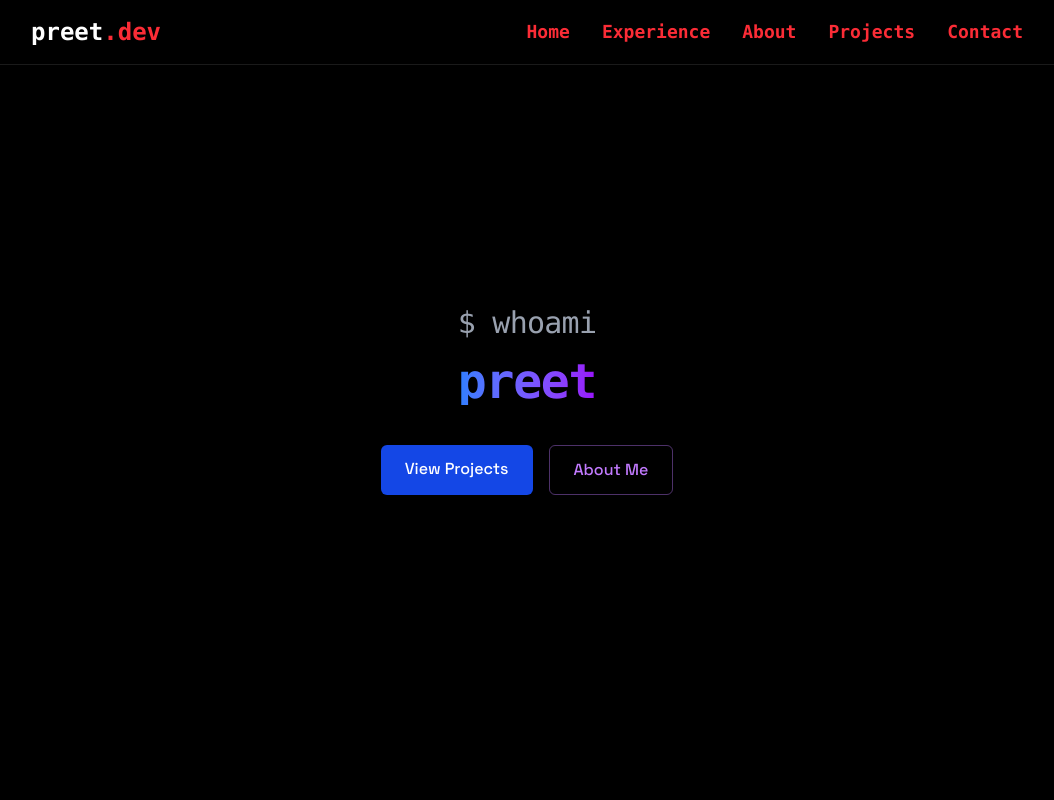
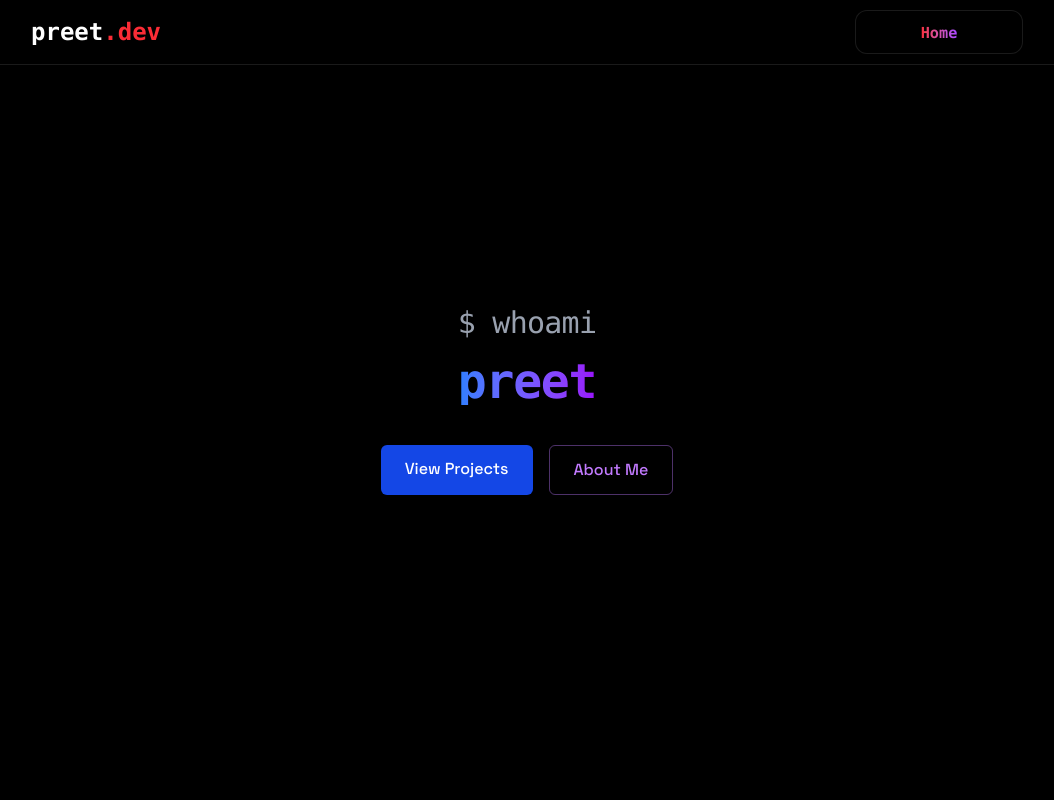
Before and after one commit to pr33tpatel/preet-dev, a React (Vite) app: page / in a window 1280 px wide. Shown: the top 800 px of the page, without its empty margins (113-1167 px from the left). Built offline with nearby package versions, Linux system fonts and the light colour scheme.

Commit message:
feat(navbar): added `SectionWheel`

```diff
--- a/src/components/Navbar.jsx
+++ b/src/components/Navbar.jsx
@@ -1,18 +1,21 @@
 import { useEffect } from "react";
+import { SectionWheel } from "./SectionWheel";
 
 export const Navbar = ({ menuOpen, setMenuOpen }) => {
   useEffect(() => {
     document.body.style.overflow = menuOpen ? "hidden" : "";
   }, [menuOpen]);
+
   return (
-    <nav className="bg-[rgba(10, 10, 10, 0.8)] fixed top-0 z-40 w-full border-b border-white/10 shadow-lg backdrop-blur-lg">
+    <nav className="fixed top-0 z-40 w-full border-b border-white/10 bg-black/80 shadow-lg backdrop-blur-lg">
       <div className="mx-auto max-w-5xl px-4">
         <div className="flex h-16 items-center justify-between">
+          {/* Logo */}
           <a href="#home" className="font-mono text-2xl font-bold text-white">
-            {" "}
-            preet<span className="text-red-500">.dev</span>{" "}
+            preet<span className="text-red-500">.dev</span>
           </a>
 
+          {/* Mobile: hamburger (unchanged) */}
           <div
             className="relative z-40 h-5 w-7 cursor-pointer md:hidden"
             onClick={() => setMenuOpen((prev) => !prev)}
@@ -20,41 +23,9 @@ export const Navbar = ({ menuOpen, setMenuOpen }) => {
             &#9776;
           </div>
 
-          <div className="hidden items-center space-x-8 md:flex">
-            <a
-              href="#home"
-              className="font-mono text-lg font-bold text-red-500 transition-colors hover:text-white"
-            >
-              Home{" "}
-            </a>
-
-            <a
-              href="#experience"
-              className="font-mono text-lg font-bold text-red-500 transition-colors hover:text-white"
-            >
-              Experience{" "}
-            </a>
-
-            <a
-              href="#about"
-              className="font-mono text-lg font-bold text-red-500 transition-colors hover:text-white"
-            >
-              About{" "}
-            </a>
-
-            <a
-              href="#projects"
-              className="font-mono text-lg font-bold text-red-500 transition-colors hover:text-white"
-            >
-              Projects{" "}
-            </a>
-
-            <a
-              href="#contact"
-              className="font-mono text-lg font-bold text-red-500 transition-colors hover:text-white"
-            >
-              Contact{" "}
-            </a>
+          {/* Desktop: section wheel */}
+          <div className="hidden items-center md:flex">
+            <SectionWheel />
           </div>
         </div>
       </div>
--- /dev/null
+++ b/src/components/SectionWheel.jsx
@@ -0,0 +1,216 @@
+import { useState, useEffect, useRef, useCallback } from "react";
+
+const SECTIONS = [
+  { label: "Home", id: "home" },
+  { label: "Experience", id: "experience" },
+  { label: "About", id: "about" },
+  { label: "Projects", id: "projects" },
+  { label: "Contact", id: "contact" },
+];
+
+const N = SECTIONS.length;
+const ITEM_H = 44;
+// Triple array for the infinite scroll trick , but the middle array is the real, "determining" one
+const ITEMS = [...SECTIONS, ...SECTIONS, ...SECTIONS];
+
+export const SectionWheel = () => {
+  const [activeIdx, setActiveIdx] = useState(0);
+  const [virtIdx, setVirtIdx] = useState(N);
+  const [isOpen, setIsOpen] = useState(false);
+  const [transitionOn, setTransitionOn] = useState(true);
+  const containerRef = useRef(null);
+
+  const actualIdx = virtIdx % N;
+
+  // Active section detection
+  useEffect(() => {
+    const observers = SECTIONS.map((s, i) => {
+      const el = document.getElementById(s.id);
+      if (!el) return null;
+      const obs = new IntersectionObserver(
+        ([entry]) => {
+          if (entry.isIntersecting) setActiveIdx(i);
+        },
+        { threshold: 0.35, rootMargin: "-80px 0px -20% 0px" },
+      );
+      obs.observe(el);
+      return obs;
+    }).filter(Boolean);
+    return () => observers.forEach((o) => o.disconnect());
+  }, []);
+
+  // sync drum to active section when wheel closes
+  useEffect(() => {
+    if (!isOpen) {
+      setTransitionOn(false);
+      setVirtIdx(N + activeIdx);
+    }
+  }, [isOpen]); // eslint-disable-line
+
+  useEffect(() => {
+    if (!isOpen) {
+      setTransitionOn(false);
+      setVirtIdx(N + activeIdx);
+    }
+  }, [activeIdx]); // eslint-disable-line
+
+  // infinite scroll trick
+  useEffect(() => {
+    if (virtIdx < N) {
+      setTransitionOn(false);
+      setVirtIdx((v) => v + N);
+    } else if (virtIdx >= 2 * N) {
+      setTransitionOn(false);
+      setVirtIdx((v) => v - N);
+    }
+  }, [virtIdx]);
+
+  useEffect(() => {
+    if (!transitionOn) {
+      const raf = requestAnimationFrame(() => requestAnimationFrame(() => setTransitionOn(true)));
+      return () => cancelAnimationFrame(raf);
+    }
+  }, [transitionOn]);
+
+  const handleWheel = useCallback(
+    (e) => {
+      if (!isOpen) return;
+      e.preventDefault();
+      setVirtIdx((v) => v + (e.deltaY > 0 ? 1 : -1));
+    },
+    [isOpen],
+  );
+
+  useEffect(() => {
+    const el = containerRef.current;
+    if (!el) return;
+    el.addEventListener("wheel", handleWheel, { passive: false });
+    return () => el.removeEventListener("wheel", handleWheel);
+  }, [handleWheel]);
+
+  // keyboard
+  useEffect(() => {
+    if (!isOpen) return;
+    const onKey = (e) => {
+      if (e.key === "Enter") navigate(actualIdx);
+      if (e.key === "Escape") setIsOpen(false);
+      if (e.key === "ArrowUp") setVirtIdx((v) => v - 1);
+      if (e.key === "ArrowDown") setVirtIdx((v) => v + 1);
+    };
+    window.addEventListener("keydown", onKey);
+    return () => window.removeEventListener("keydown", onKey);
+  }, [isOpen, actualIdx]); // eslint-disable-line
+
+  const navigate = (idx) => {
+    document.getElementById(SECTIONS[idx].id)?.scrollIntoView({ behavior: "smooth" });
+    setIsOpen(false);
+  };
+
+  // translateY: closed -> selected item at top of 1-slot container
+  //             open   -> selected item centered in 3-slot container (offset +1 item)
+  const translateY = isOpen ? -(virtIdx * ITEM_H) + ITEM_H : -(virtIdx * ITEM_H);
+  return (
+    <div
+      ref={containerRef}
+      className="relative select-none"
+      onMouseEnter={() => setIsOpen(true)}
+      onMouseLeave={() => setIsOpen(false)}
+      tabIndex={0}
+      onFocus={() => setIsOpen(true)}
+      onBlur={() => setIsOpen(false)}
+      aria-label="Section navigation"
+    >
+      {/* Clip container */}
+      <div
+        className="relative overflow-hidden rounded-xl border border-white/10 bg-black/60 backdrop-blur-md"
+        style={{
+          height: isOpen ? ITEM_H * 3 : ITEM_H,
+          width: 168,
+          transition: "height 280ms cubic-bezier(0.16, 1, 0.3, 1)",
+        }}
+      >
+        {/* Top fade mask */}
+        <div
+          className="pointer-events-none absolute inset-x-0 top-0 z-10"
+          style={{
+            height: ITEM_H,
+            background: "linear-gradient(to bottom, rgba(0,0,0,0.92), transparent)",
+            opacity: isOpen ? 1 : 0,
+            transition: "opacity 200ms",
+          }}
+        />
+        {/* Bottom fade mask */}
+        <div
+          className="pointer-events-none absolute inset-x-0 bottom-0 z-10"
+          style={{
+            height: ITEM_H,
+            background: "linear-gradient(to top, rgba(0,0,0,0.92), transparent)",
+            opacity: isOpen ? 1 : 0,
+            transition: "opacity 200ms",
+          }}
+        />
+
+        {/* Center row highlight */}
+        <div
+          className="pointer-events-none absolute inset-x-3 z-0 rounded-md"
+          style={{
+            top: ITEM_H,
+            height: ITEM_H,
+            background: "linear-gradient(90deg, rgba(239,68,68,0.08), rgba(168,85,247,0.08))",
+            border: "1px solid rgba(168,85,247,0.18)",
+            opacity: isOpen ? 1 : 0,
+            transition: "opacity 280ms",
+          }}
+        />
+
+        {/* The drum */}
+        <div
+          style={{
+            transform: `translateY(${translateY}px)`,
+            transition: transitionOn ? "transform 220ms cubic-bezier(0.16, 1, 0.3, 1)" : "none",
+          }}
+        >
+          {ITEMS.map((section, i) => {
+            const isSel = i === virtIdx;
+            const dist = Math.abs(i - virtIdx);
+            return (
+              <div
+                key={`${section.id}-${i}`}
+                className="flex cursor-pointer items-center justify-center font-mono font-bold"
+                style={{
+                  height: ITEM_H,
+                  opacity: isSel ? 1 : dist === 1 ? 0.35 : 0.08,
+                  fontSize: isSel ? "0.95rem" : "0.78rem",
+                  transition: "opacity 180ms, font-size 180ms",
+                  pointerEvents: isSel || dist === 1 ? "auto" : "none",
+                }}
+                onClick={() => {
+                  if (isSel) navigate(i % N);
+                  else setVirtIdx(i);
+                }}
+              >
+                {isSel ? (
+                  <span className="bg-gradient-to-r from-red-500 to-purple-500 bg-clip-text text-transparent">
+                    {section.label}
+                  </span>
+                ) : (
+                  <span className="text-gray-400">{section.label}</span>
+                )}
+              </div>
+            );
+          })}
+        </div>
+      </div>
+
+      {/* Usage hint */}
+      {/*
+      <div
+        className="pointer-events-none absolute inset-x-0 -bottom-5 text-center font-mono text-xs text-gray-600"
+        style={{ opacity: isOpen ? 1 : 0, transition: "opacity 200ms" }}
+      >
+        scroll · enter to navigate
+      </div>
+      */}
+    </div>
+  );
+};
```
